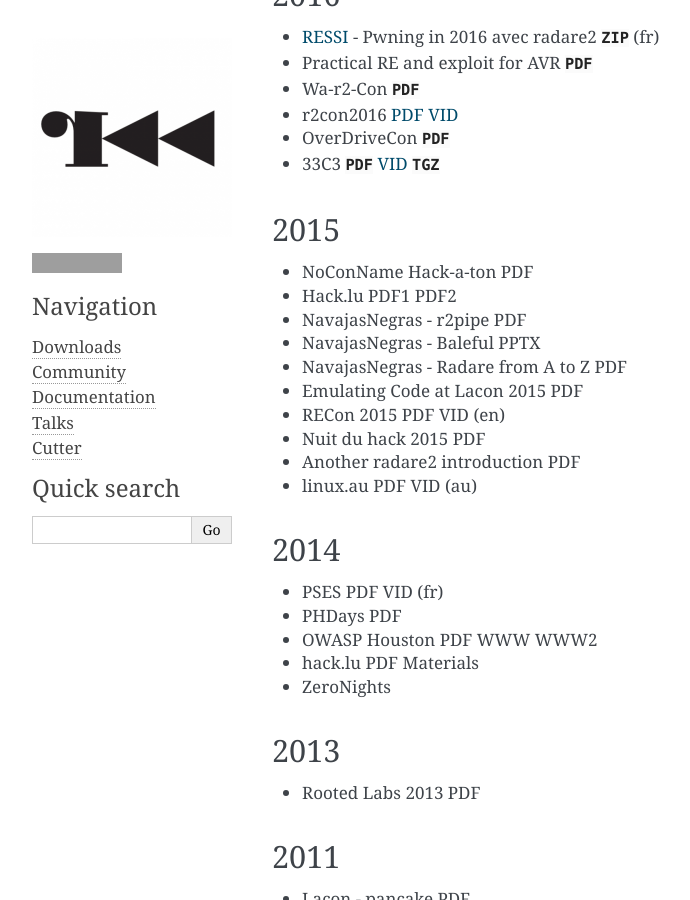
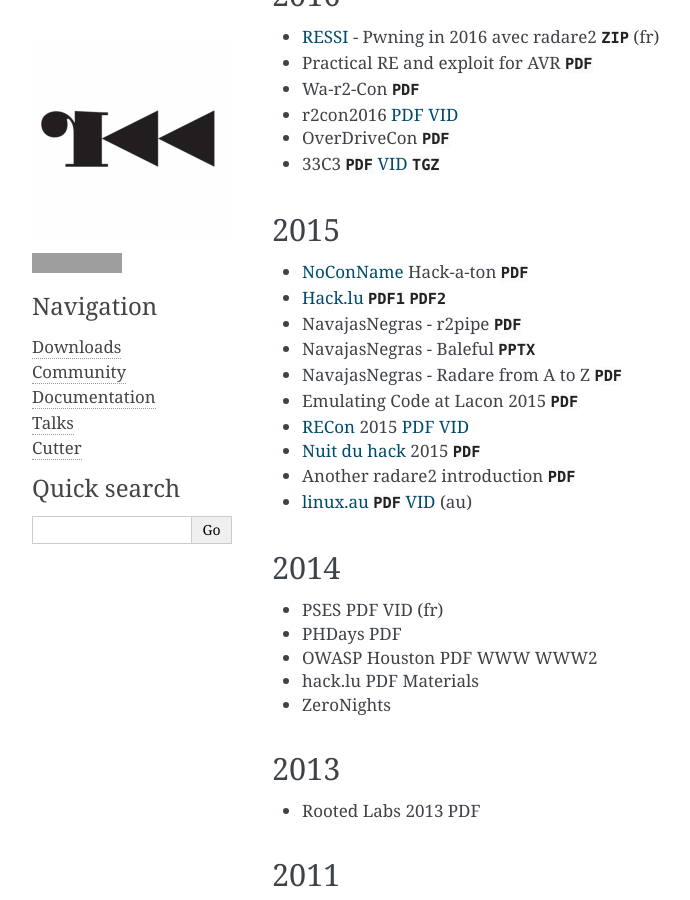
Before and after one commit to radareorg/radareorg, a Sphinx documentation site: the page built from source/talks.rst, in a window 1280 px wide and 900 px high, scrolled down 339 px. Shown: the whole window, without its empty margins (148-838 px from the left). Built offline with Sphinx 7.4.7, drawn with Linux system fonts in a browser that asks for light colours; grey boxes are pictures that could not be loaded.

```diff
--- a/source/talks.rst
+++ b/source/talks.rst
@@ -25,16 +25,16 @@ This page aims at being an exhaustive archive of those materials.
 2015
 ----
 
-- NoConName Hack-a-ton PDF
-- Hack.lu PDF1 PDF2
-- NavajasNegras - r2pipe PDF
-- NavajasNegras - Baleful PPTX
-- NavajasNegras - Radare from A to Z PDF
-- Emulating Code at Lacon 2015 PDF
-- RECon 2015 PDF VID (en)
-- Nuit du hack 2015 PDF
-- Another radare2 introduction PDF
-- linux.au PDF VID (au)
+- `NoConName <http://www.noconname.org/>`__ Hack-a-ton :download:`PDF <_files/radare2-ncn2015-hack-a-ton.pdf>`
+- `Hack.lu <http://2015.hack.lu/>`__ :download:`PDF1 <_files/hacklu2015p1.pdf>` :download:`PDF2 <_files/hacklu2015p2.pdf>`
+- NavajasNegras - r2pipe :download:`PDF <_files/r2pipe-nn2015.pdf>`
+- NavajasNegras - Baleful :download:`PPTX <_files/baleful-nn2015.pptx>`
+- NavajasNegras - Radare from A to Z :download:`PDF <_files/RadareAZ-NN2015.pdf>`
+- Emulating Code at Lacon 2015 :download:`PDF <_files/lacon2k15-esil.pdf>`
+- `RECon <http://recon.cx/2015/schedule/events/49.html>`__ 2015 `PDF <_files/recon2015.pdf>`__ `VID <https://recon.cx/2015/recordings/recon2015-04-jeffrey-crowell-julien-voisin-Radare2-building-a-new-IDA.mp4>`__
+- `Nuit du hack <https://nuitduhack.com/en/workshops.html#radare2>`__ 2015 :download:`PDF <_files/ndh2015-maijin.pdf>`
+- Another radare2 introduction :download:`PDF <_files/condret-r2talk.pdf>`
+- `linux.au <https://linux.conf.au/>`__ :download:`PDF <_files/r2embed-auckland2015.pdf>`  `VID <https://www.youtube.com/watch?v=R3sGlzXfEkU>`__ (au)
 
 2014
 ----
```
Also changed, not shown: 11 other files.
